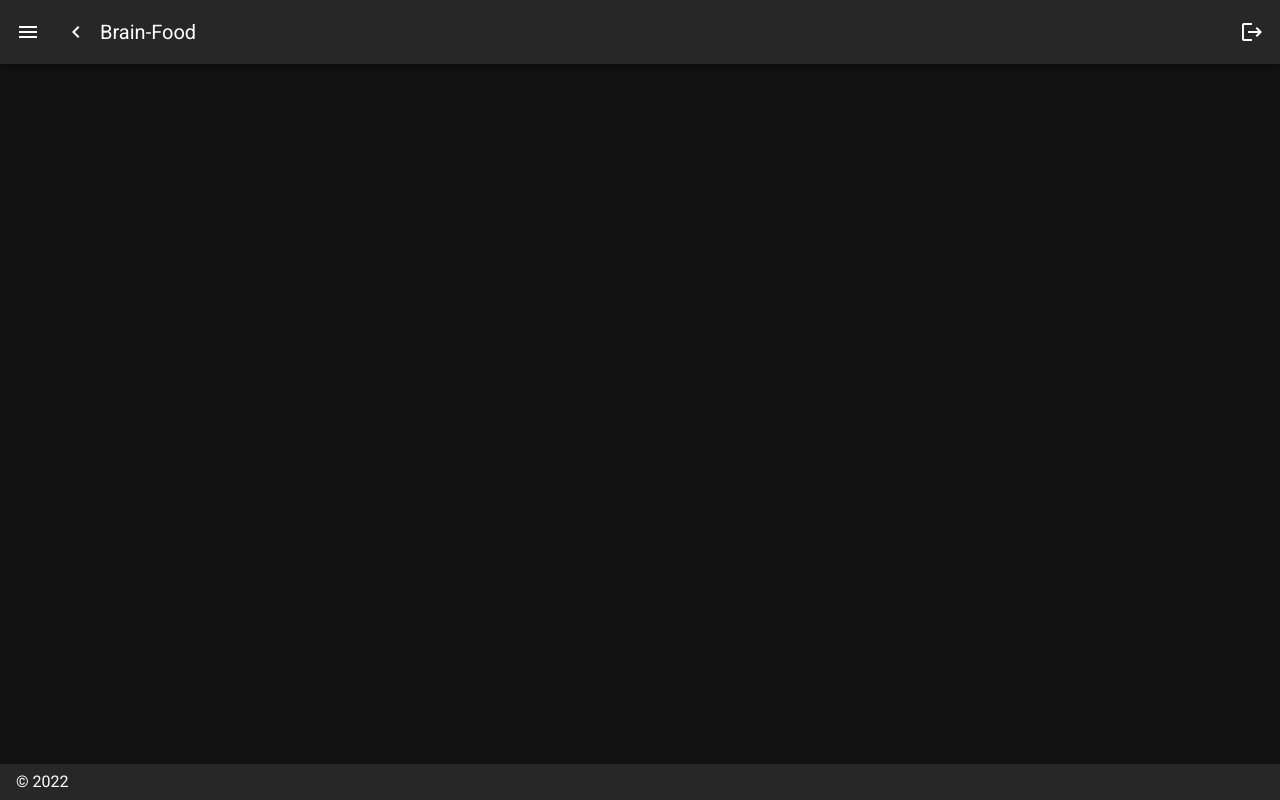
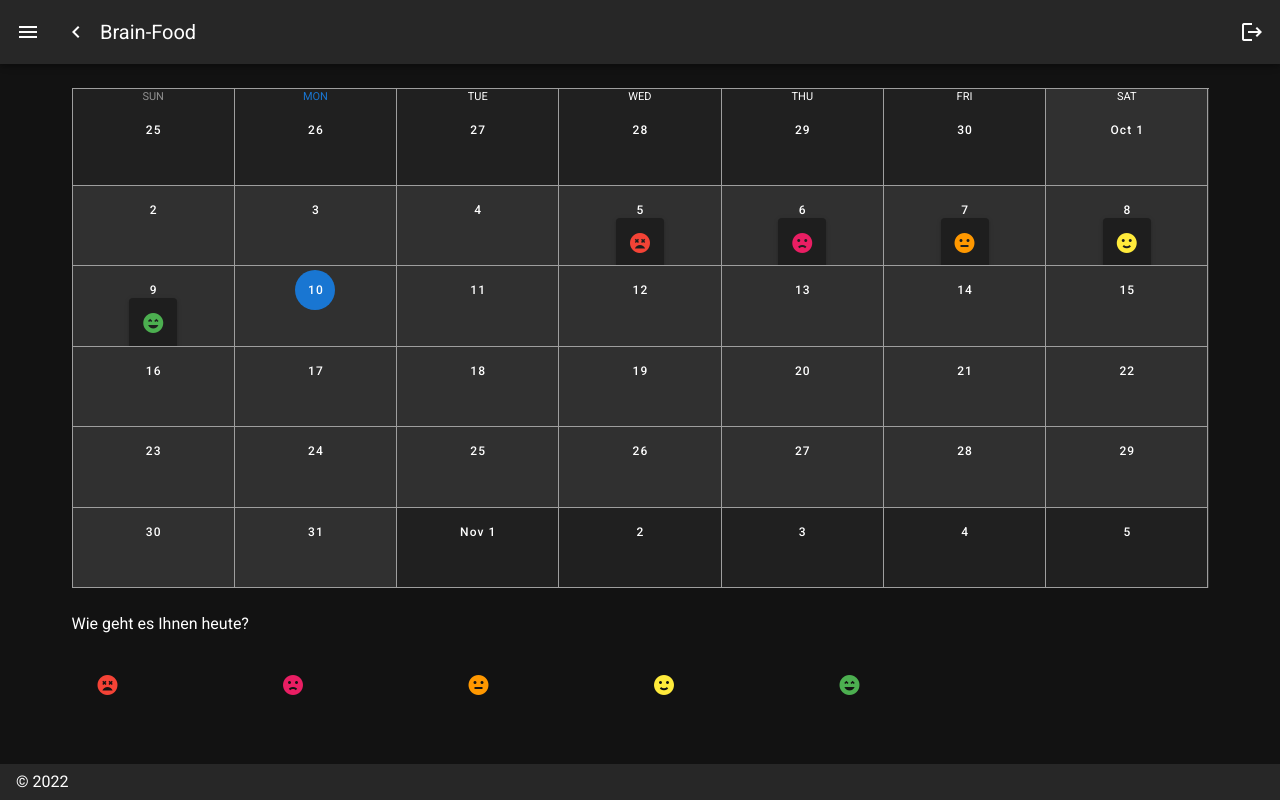
Before and after one commit to lailagryzik/Brain-Food, a Nuxt app: page /startseite in a window 1280 px wide. Before the commit this address had no page. Built offline with nearby package versions, Linux system fonts and the light colour scheme.

Commit message:
add calendar with emotions

```diff
--- a/layouts/default.vue
+++ b/layouts/default.vue
@@ -69,7 +69,7 @@ export default {
         {
           icon: "mdi-chart-bubble",
           title: "Stressreduktion",
-          to: "/inspire",
+          to: "/startseite",
         },
       ],
       miniVariant: false,
@@ -80,9 +80,7 @@ export default {
   },
   methods: {
     logout() {
-      localStorage.removeItem("name");
-      localStorage.removeItem("versicherungsnummer");
-      localStorage.removeItem("birthdate");
+      localStorage.clear();
       this.$router.push("/");
     },
   },
--- a/pages/index.vue
+++ b/pages/index.vue
@@ -76,14 +76,14 @@ export default {
       localStorage.setItem("name", this.name);
       localStorage.setItem("versicherungsnummer", this.versicherungsnummer);
       localStorage.setItem("birthdate", this.birthdate);
-      this.$router.push("/inspire");
+      this.$router.push("/startseite");
     },
   },
   mounted() {
     this.name = localStorage.getItem("name");
     this.versicherungsnummer = localStorage.getItem("versicherungsnummer");
     if(this.name && this.versicherungsnummer) {
-      this.$router.push("/inspire");
+      this.$router.push("/startseite");
     }
   },
 };
--- a/pages/inspire.vue
+++ /dev/null
@@ -1,21 +0,0 @@
-<template>
-  <v-row>
-    <v-col class="text-center">
-      {{ name }}
-    </v-col>
-  </v-row>
-</template>
-
-<script>
-export default {
-  name: "InspirePage",
-  data: () => ({
-    name: "",
-    versicherungsnummer: "",
-  }),
-  mounted() {
-    this.name = localStorage.getItem("name");
-    this.versicherungsnummer = localStorage.getItem("versicherungsnummer");
-  },
-};
-</script>
--- /dev/null
+++ b/pages/startseite.vue
@@ -0,0 +1,97 @@
+<template>
+  <v-container>
+    <v-row v-if="today">
+      <v-col>
+        <v-sheet height="500">
+          <v-calendar :now="today" :value="today" color="primary">
+            <template v-slot:day="{ date }">
+              <v-row class="fill-height">
+                <template v-if="tracked[date]">
+                  <v-card class="mx-auto pa-3">
+                    <!--smileys from very sad to happy based on numbers from 1-5-->
+                    <v-icon v-if="tracked[date] == 1" color="red"
+                      >mdi-emoticon-dead</v-icon
+                    >
+                    <v-icon v-else-if="tracked[date] == 2" color="pink"
+                      >mdi-emoticon-sad</v-icon
+                    >
+                    <v-icon v-else-if="tracked[date] == 3" color="orange"
+                      >mdi-emoticon-neutral</v-icon
+                    >
+                    <v-icon v-else-if="tracked[date] == 4" color="yellow"
+                      >mdi-emoticon-happy</v-icon
+                    >
+                    <v-icon v-else-if="tracked[date] == 5" color="green"
+                      >mdi-emoticon-excited</v-icon
+                    >
+                  </v-card>
+                </template>
+              </v-row>
+            </template>
+          </v-calendar>
+        </v-sheet>
+      </v-col>
+    </v-row>
+    <v-row> <v-col>Wie geht es Ihnen heute? </v-col> </v-row>
+    <v-row class="mx-auto pa-3">
+      <v-col>
+        <v-icon color="red" @click="setEmotion(1)">mdi-emoticon-dead</v-icon>
+      </v-col>
+      <v-col>
+        <v-icon color="pink" @click="setEmotion(2)">mdi-emoticon-sad</v-icon>
+      </v-col>
+      <v-col>
+        <v-icon color="orange" @click="setEmotion(3)"
+          >mdi-emoticon-neutral</v-icon
+        >
+      </v-col>
+      <v-col>
+        <v-icon color="yellow" @click="setEmotion(4)"
+          >mdi-emoticon-happy</v-icon
+        >
+      </v-col>
+      <v-col>
+        <v-icon color="green" @click="setEmotion(5)"
+          >mdi-emoticon-excited</v-icon
+        >
+      </v-col>
+      <v-col>
+        <v-icon v-if="tracked[date] == 1" color="red">mdi-emoticon-dead</v-icon>
+      </v-col>
+    </v-row>
+  </v-container>
+</template>
+
+<script>
+export default {
+  name: "Startseite",
+  data: () => ({
+    today: new Date(),
+    tracked: {
+      "2022-10-05": 1,
+      "2022-10-06": 2,
+      "2022-10-07": 3,
+      "2022-10-08": 4,
+      "2022-10-09": 5,
+    },
+    name: "",
+    versicherungsnummer: "",
+  }),
+  mounted() {
+    this.name = localStorage.getItem("name");
+    let localTracked = localStorage.getItem("tracked");
+    if (localTracked) {
+      this.tracked = JSON.parse(localTracked);
+    }
+  },
+  methods: {
+    setEmotion(emotion) {
+      let year_month_date = this.today.toISOString().split("T")[0];
+
+      this.tracked[year_month_date] = emotion;
+      this.tracked = JSON.parse(JSON.stringify(this.tracked));
+      localStorage.setItem("tracked", JSON.stringify(this.tracked));
+    },
+  },
+};
+</script>
```
